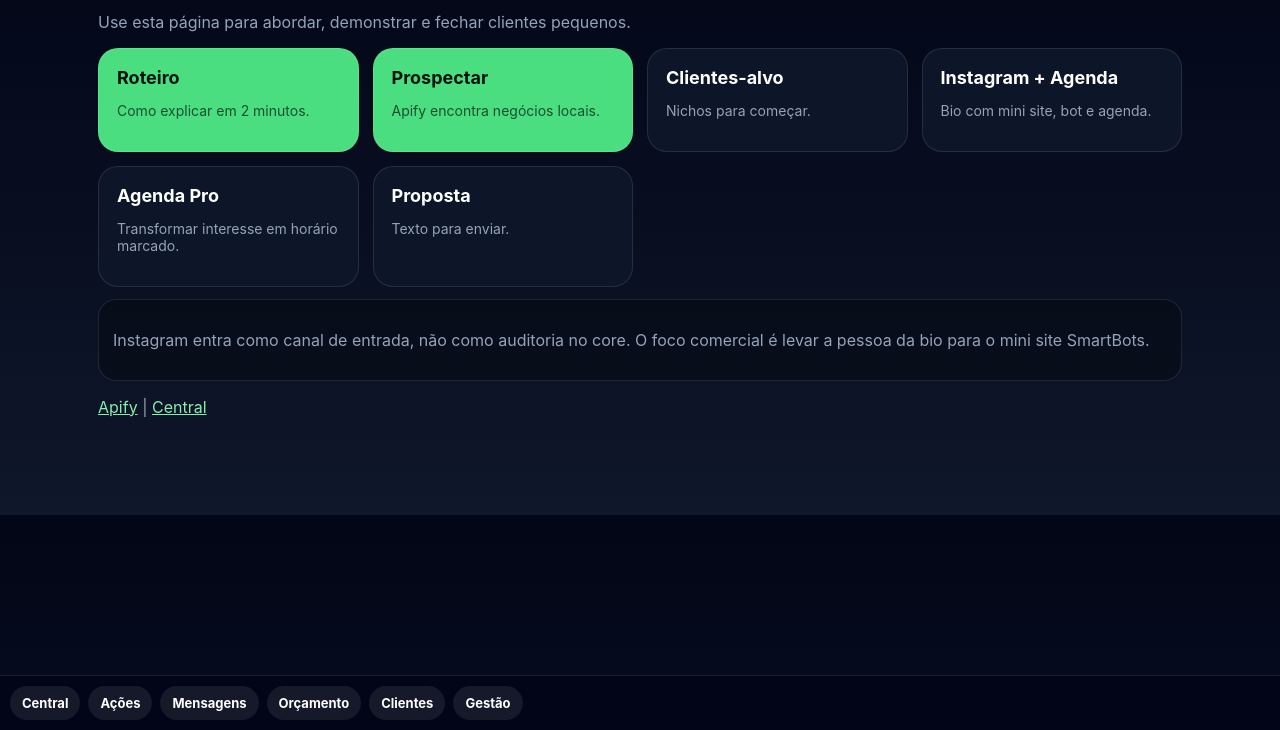
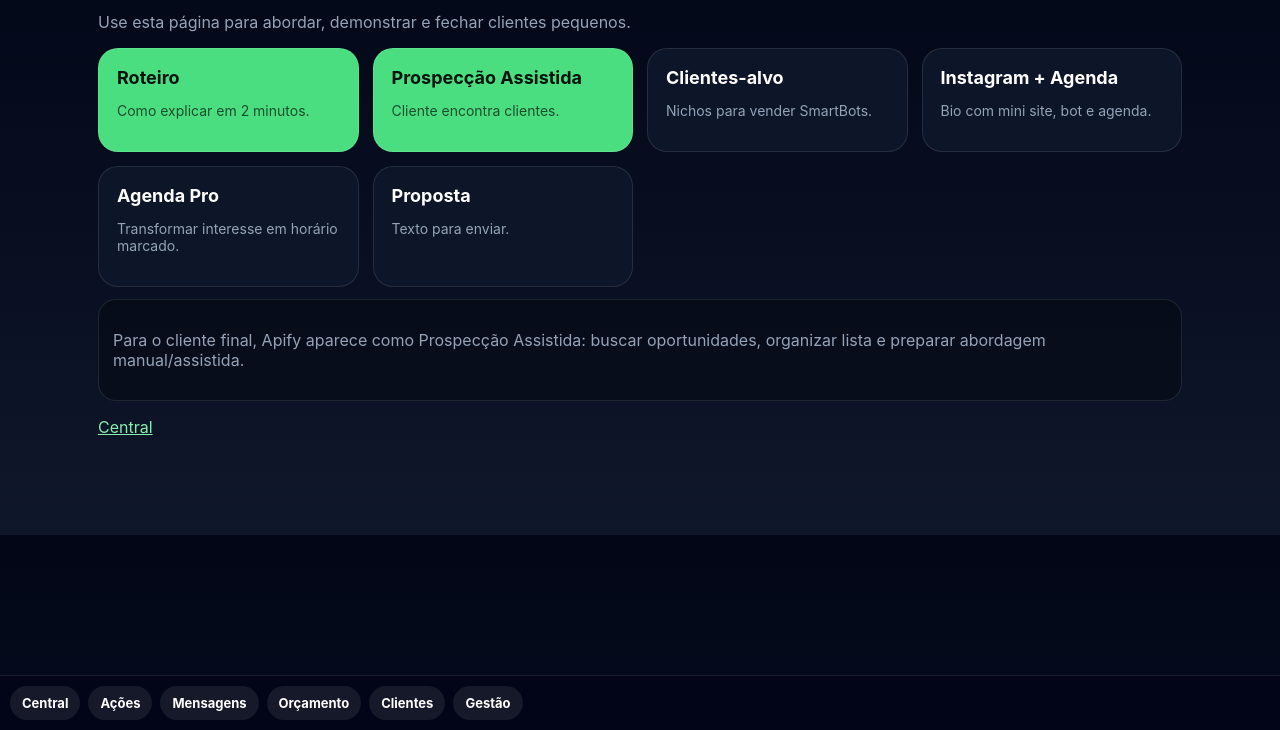
Before and after one commit to HenriqueGuilhermeUx/notarizex-ai, a website: page notarizex-ai/vender.html in a window 1280 px wide. Shown: the part 70-800 px from the top of the page. Drawn offline with Linux system fonts and the light colour scheme.

Commit message:
Clarify client prospecting in sales kit

```diff
--- a/notarizex-ai/vender.html
+++ b/notarizex-ai/vender.html
@@ -1 +1 @@
-<!doctype html><html><head><meta charset="utf-8"><meta name="viewport" content="width=device-width,initial-scale=1"><title>Vender SmartBots</title><link rel="stylesheet" href="/app-ux.css"></head><body><main><h1>Vender SmartBots</h1><p>Use esta página para abordar, demonstrar e fechar clientes pequenos.</p><div class="sb-grid"><a class="sb-card green" href="/script-venda.html"><b>Roteiro</b><p>Como explicar em 2 minutos.</p></a><a class="sb-card green" href="/prospectar.html"><b>Prospectar</b><p>Apify encontra negócios locais.</p></a><a class="sb-card" href="/clientes-alvo.html"><b>Clientes-alvo</b><p>Nichos para começar.</p></a><a class="sb-card" href="/instagram-agenda.html"><b>Instagram + Agenda</b><p>Bio com mini site, bot e agenda.</p></a><a class="sb-card" href="/agenda-pro.html"><b>Agenda Pro</b><p>Transformar interesse em horário marcado.</p></a><a class="sb-card" href="/proposta-comercial.html"><b>Proposta</b><p>Texto para enviar.</p></a></div><div class="sb-box"><p>Instagram entra como canal de entrada, não como auditoria no core. O foco comercial é levar a pessoa da bio para o mini site SmartBots.</p></div><p><a href="/apify.html">Apify</a> | <a href="/operacao.html">Central</a></p></main><script src="/app-ux.js"></script></body></html>
+<!doctype html><html><head><meta charset="utf-8"><meta name="viewport" content="width=device-width,initial-scale=1"><title>Vender SmartBots</title><link rel="stylesheet" href="/app-ux.css"></head><body><main><h1>Vender SmartBots</h1><p>Use esta página para abordar, demonstrar e fechar clientes pequenos.</p><div class="sb-grid"><a class="sb-card green" href="/script-venda.html"><b>Roteiro</b><p>Como explicar em 2 minutos.</p></a><a class="sb-card green" href="/prospeccao-assistida.html"><b>Prospecção Assistida</b><p>Cliente encontra clientes.</p></a><a class="sb-card" href="/clientes-alvo.html"><b>Clientes-alvo</b><p>Nichos para vender SmartBots.</p></a><a class="sb-card" href="/instagram-agenda.html"><b>Instagram + Agenda</b><p>Bio com mini site, bot e agenda.</p></a><a class="sb-card" href="/agenda-pro.html"><b>Agenda Pro</b><p>Transformar interesse em horário marcado.</p></a><a class="sb-card" href="/proposta-comercial.html"><b>Proposta</b><p>Texto para enviar.</p></a></div><div class="sb-box"><p>Para o cliente final, Apify aparece como Prospecção Assistida: buscar oportunidades, organizar lista e preparar abordagem manual/assistida.</p></div><p><a href="/operacao.html">Central</a></p></main><script src="/app-ux.js"></script></body></html>
```
